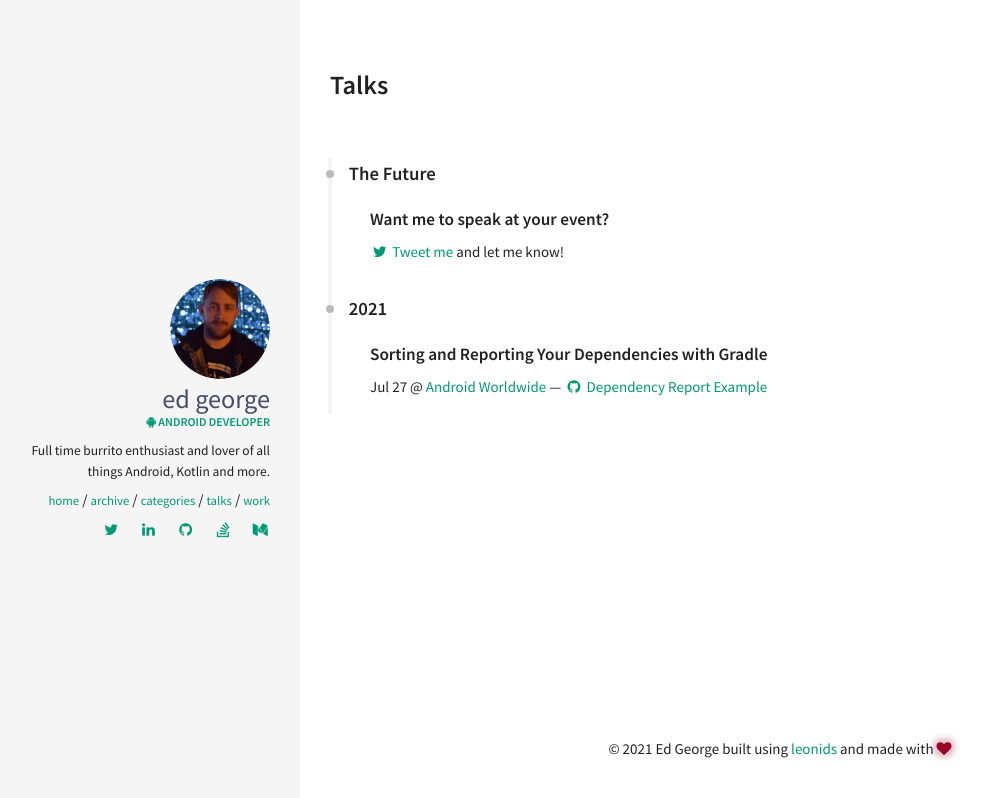
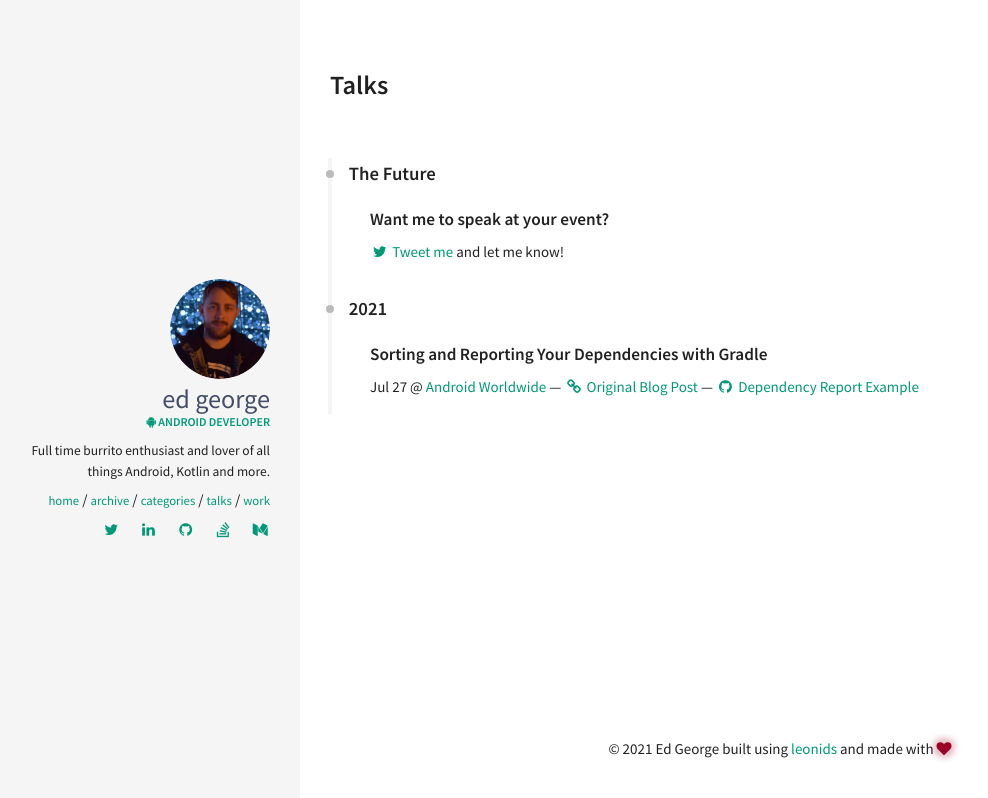
Before and after one commit to ed-george/ed-george.github.io, a Jekyll site: the page built from talks.html, in a window 1280 px wide. Shown: the top 798 px of the page, without its empty margins (20-1008 px from the left). Built offline with Jekyll 4.4.1, drawn with Linux system fonts in a browser that asks for light colours.

Commit message:
Update talks.yaml

```diff
--- a/_data/index/talks.yaml
+++ b/_data/index/talks.yaml
@@ -14,7 +14,7 @@
 #     url: https://example.com
 #   - title: Optional External link 2
 #     url: https://example.com
-#.    icon:
+#     icon: optional-icon
 
 - title: Sorting and Reporting Your Dependencies with Gradle
   event:
@@ -22,6 +22,8 @@
     url: https://android-worldwide.com
     date: '2021-07-27'
   links:
+  - title: Original Blog Post
+    url: https://ed-george.github.io/articles/15-07-2020/gradle-sorting-reporting
   - title: Dependency Report Example
     url: https://github.com/ed-george/app-dependency-report-example
     icon: github
```
